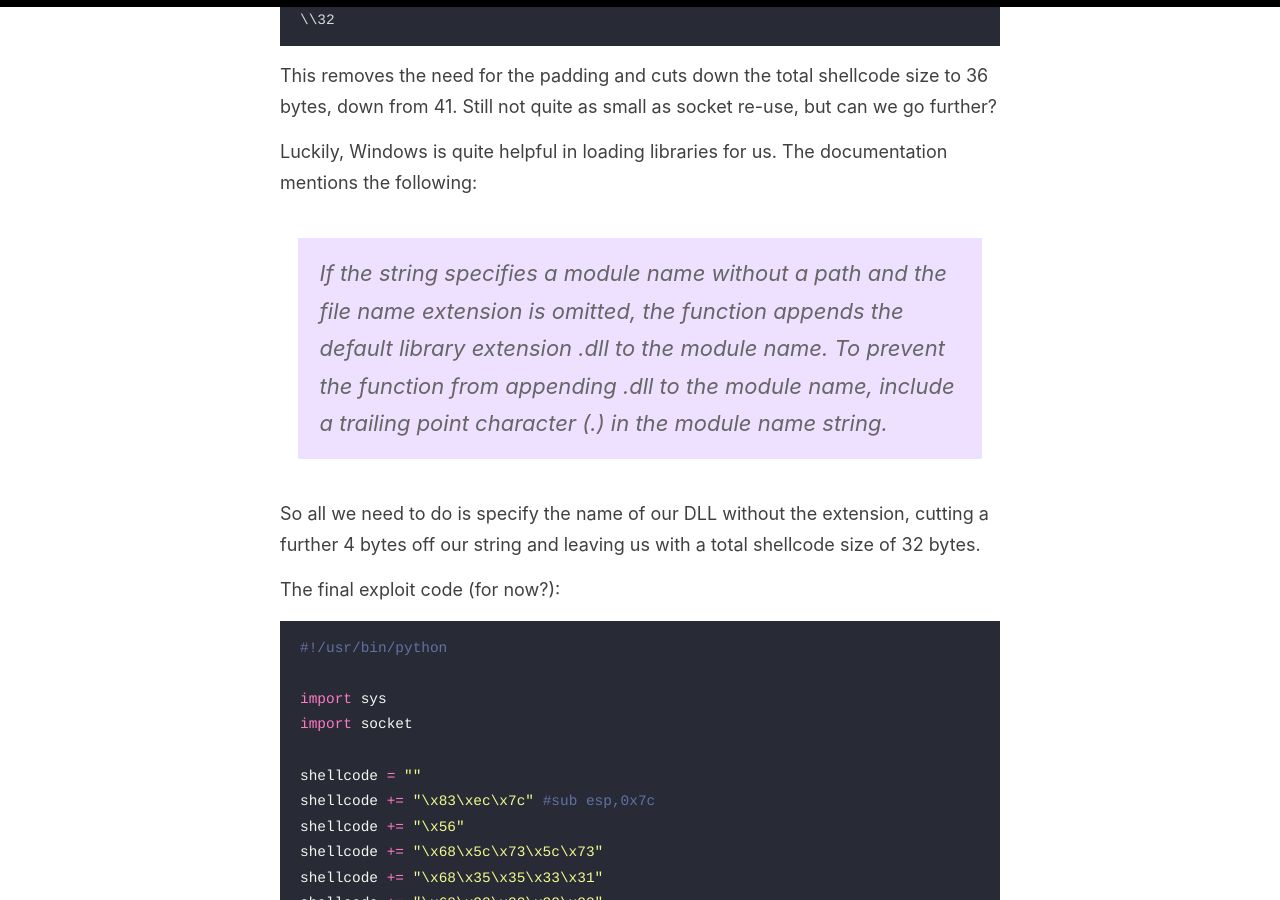
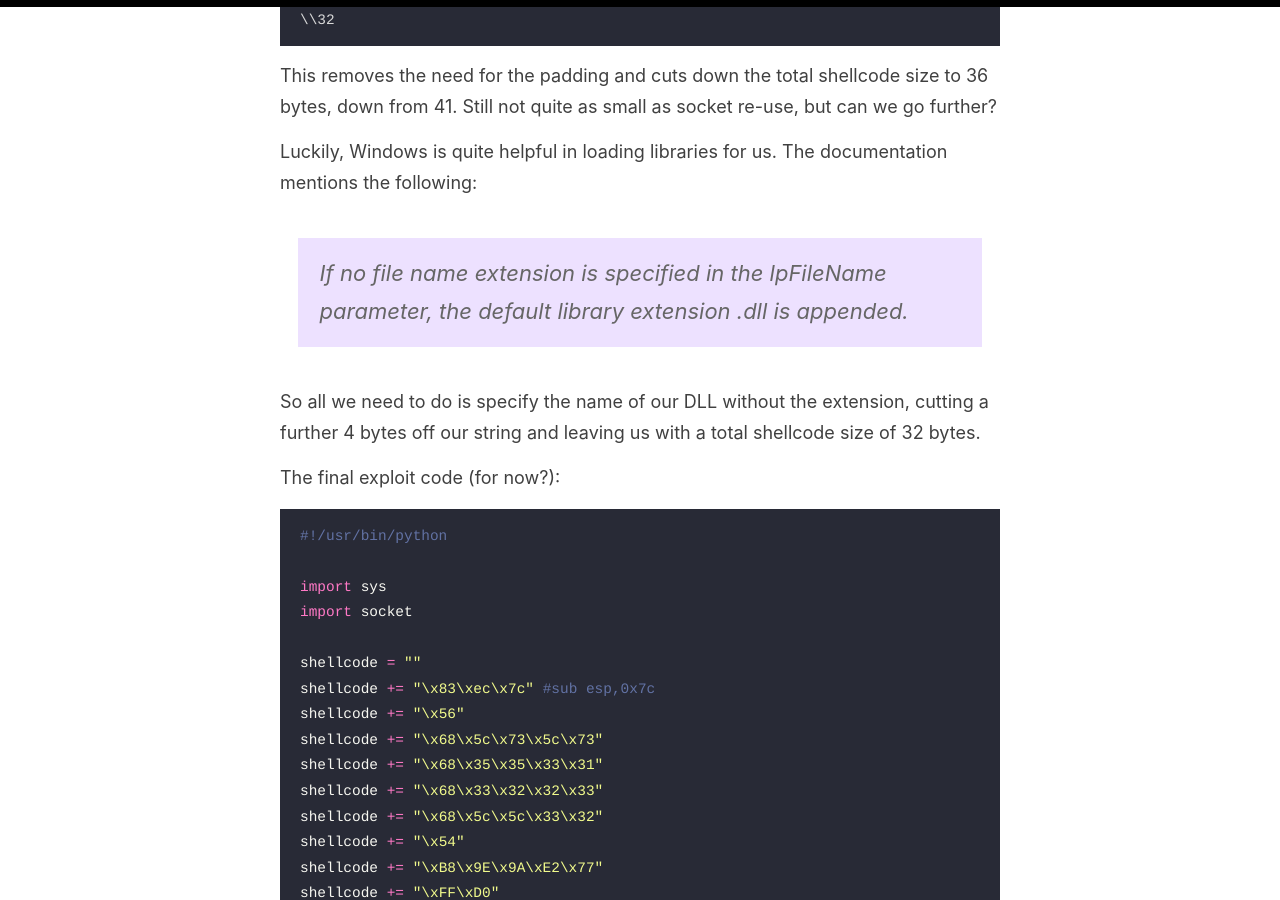
Before and after one commit to br-sn/br-sn.github.io, a Jekyll site: the page built from _posts/2020-07-04-OSCE-Prep-Vulnserver-KSTET-Win32-API.md, in a window 1280 px wide and 900 px high, scrolled down 8499 px. Built offline with Jekyll 4.4.1, drawn with Linux system fonts in a browser that asks for light colours.

Commit message:
Update 2020-07-04-OSCE-Prep-Vulnserver-KSTET-Win32-API.md

```diff
--- a/_posts/2020-07-04-OSCE-Prep-Vulnserver-KSTET-Win32-API.md
+++ b/_posts/2020-07-04-OSCE-Prep-Vulnserver-KSTET-Win32-API.md
@@ -199,7 +199,7 @@ There is however room to cut this one even shorter by using dotless decimal nota
 This removes the need for the padding and cuts down the total shellcode size to 36 bytes, down from 41. Still not quite as small as socket re-use, but can we go further?
 
 Luckily, Windows is quite helpful in loading libraries for us. The documentation mentions the following:
->If the string specifies a module name without a path and the file name extension is omitted, the function appends the default library extension .dll to the module name. To prevent the function from appending .dll to the module name, include a trailing point character (.) in the module name string.
+>If no file name extension is specified in the lpFileName parameter, the default library extension .dll is appended.
 
 So all we need to do is specify the name of our DLL without the extension, cutting a further 4 bytes off our string and leaving us with a total shellcode size of 32 bytes.
 
```
